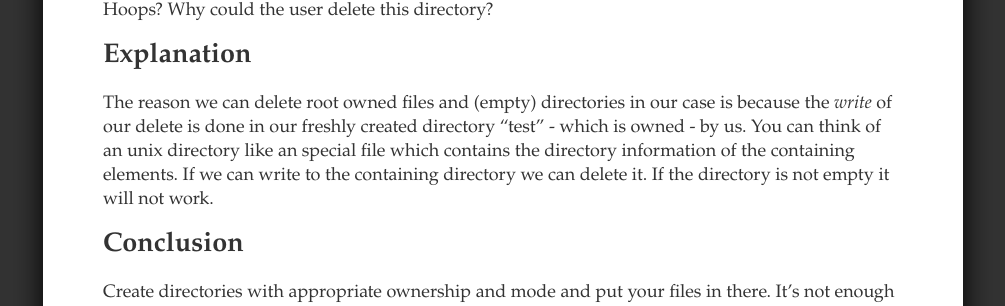
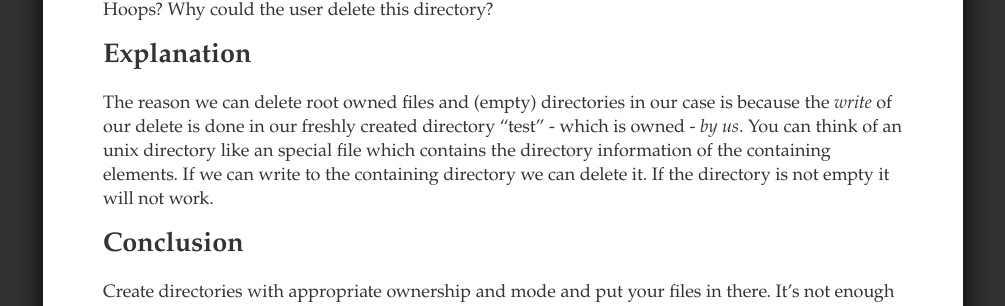
Before and after one commit to toke/toke.de, a Jekyll site: the page built from _posts/2012-03-05-unix-permission-pitfalls-1.markdown, in a window 1280 px wide. Shown: the part 681-987 px from the top of the page, without its empty margins (137-1142 px from the left). Built offline with Jekyll 4.4.1, drawn with Linux system fonts in a browser that asks for light colours; comment, search, counter and statistics services are not loaded.

Commit message:
Added emphasis

```diff
--- a/_posts/2012-03-05-unix-permission-pitfalls-1.markdown
+++ b/_posts/2012-03-05-unix-permission-pitfalls-1.markdown
@@ -32,7 +32,7 @@ Hoops? Why could the user delete this directory?
 
 The reason we can delete root owned files and (empty) directories
 in our case is because the _write_ of our delete is done in our
-freshly created directory "test" - which is owned - by us. You can
+freshly created directory "test" - which is owned - *by us*. You can
 think of an unix directory like an special file which contains the
 directory information of the containing elements. If we can write
 to the containing directory we can delete it. If the directory is
```
